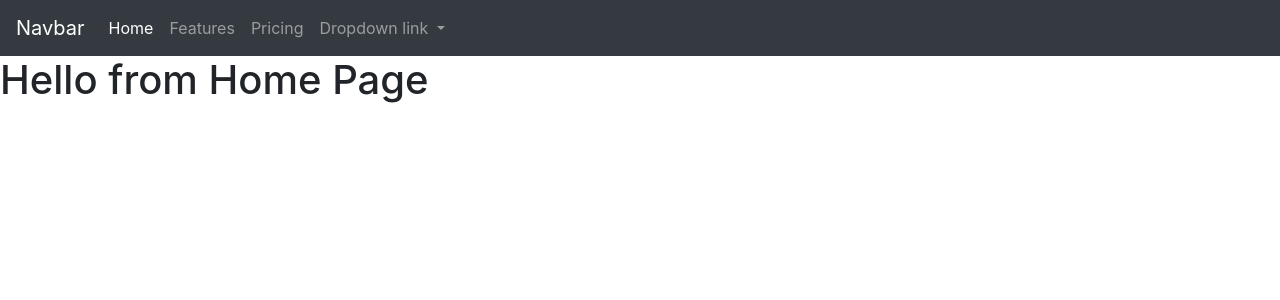
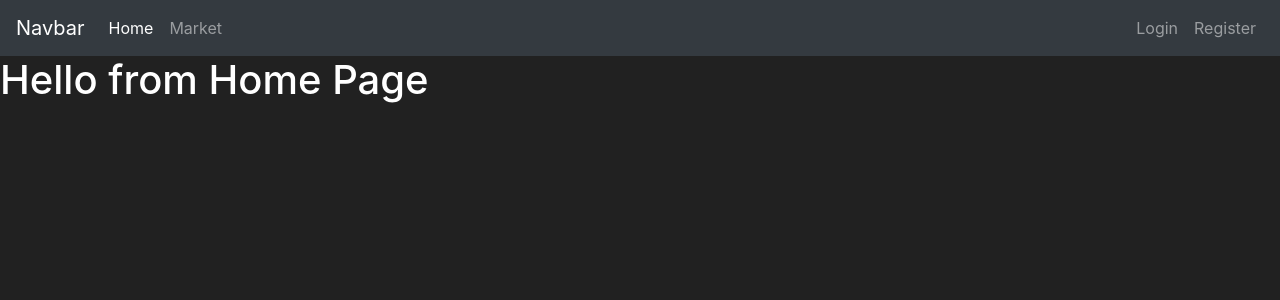
Before and after one commit to JosueOblitas/python, a Flask app: page / in a window 1280 px wide. Shown: the top 300 px of the page. Run offline with Flask 2, Linux system fonts and the light colour scheme.

Commit message:
Creacion de market.html

```diff
--- a/app.py
+++ b/app.py
@@ -7,6 +7,11 @@ app = Flask(__name__)
 def home_page():
     return render_template('home.html')
 
+@app.route("/home")
+def market_page():
+    return render_template('market.html')
+
+
 
 if __name__ == '__main__':
     app.run(debug=True)
--- a/templates/home.html
+++ b/templates/home.html
@@ -26,12 +26,12 @@
                     <a class="nav-link" href="#">Home <span class="sr-only">(current)</span></a>
                 </li>
                 <li class="nav-item">
-                    <a class="nav-link" href="#">Features</a>
+                    <a class="nav-link" href="#">Market</a>
                 </li>
-                <li class="nav-item">
+                <!-- <li class="nav-item">
                     <a class="nav-link" href="#">Pricing</a>
-                </li>
-                <li class="nav-item dropdown">
+                </li> -->
+                <!-- <li class="nav-item dropdown">
                     <a class="nav-link dropdown-toggle" href="#" role="button" data-toggle="dropdown"
                         aria-expanded="false">
                         Dropdown link
@@ -41,9 +41,18 @@
                         <a class="dropdown-item" href="#">Another action</a>
                         <a class="dropdown-item" href="#">Something else here</a>
                     </div>
-                </li>
+                </li> -->
+
             </ul>
         </div>
+        <ul class="navbar-nav">
+            <li class="nav-item">
+                <a class="nav-link" href="#">Login</a>
+            </li>
+            <li class="nav-item">
+                <a class="nav-link" href="#">Register</a>
+            </li>
+        </ul>
     </nav>
     <h1>Hello from Home Page</h1>
 
@@ -67,5 +76,11 @@
         integrity="sha384-Fy6S3B9q64WdZWQUiU+q4/2Lc9npb8tCaSX9FK7E8HnRr0Jz8D6OP9dO5Vg3Q9ct"
         crossorigin="anonymous"></script>
 </body>
+<style>
+    body {
+        background-color: #212121;
+        color: white;
+    }
+</style>
 
 </html>
```
Also changed, not shown: templates/market.html (added).
